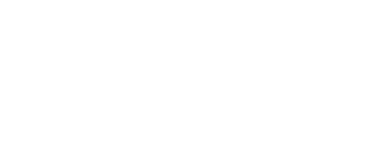
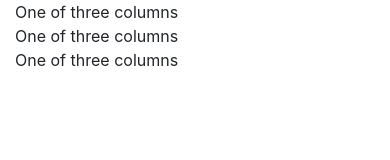
Before and after one commit to carlcorn/carlcorn.github.io, a plain HTML site: page random-quote-machine/index.html in a window 390 px wide. Drawn offline with nearby package versions, Linux system fonts and the light colour scheme.

Commit message:
test bootstrap

```diff
--- a/random-quote-machine/index.html
+++ b/random-quote-machine/index.html
@@ -9,6 +9,19 @@
     <title>Random Quote Machine</title>
   </head>
   <body>
+    <div class="container">
+      <div class="row">
+          <div class="col-sm">
+            One of three columns
+          </div>
+          <div class="col-sm">
+            One of three columns
+          </div>
+          <div class="col-sm">
+            One of three columns
+          </div>
+        </div>
+    </div>
 
 
 
```
Also changed, not shown: index.html (+1 -1 lines).
